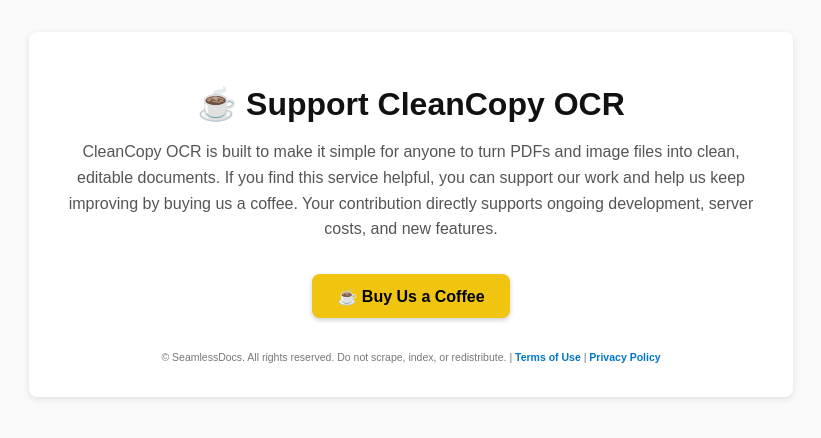
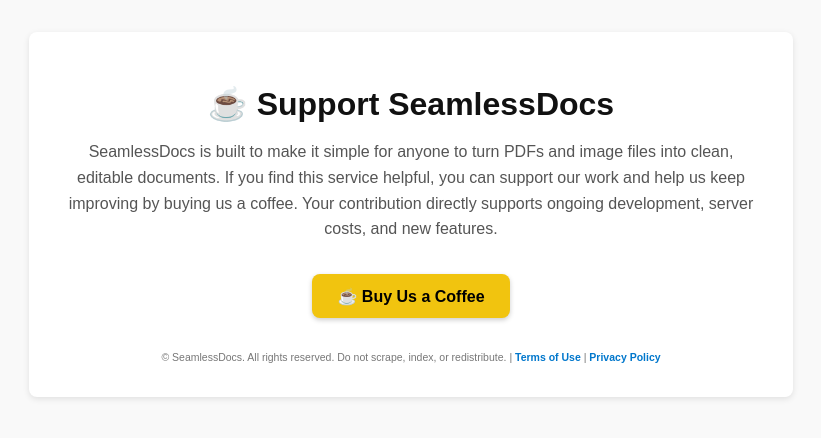
Before and after one commit to dbishop604/cleancopy_app, a Python web app: template templates/coffee.html in a window 1280 px wide. Shown: the top 438 px of the page, without its empty margins (229-1050 px from the left). Run offline with Jinja, Linux system fonts and the light colour scheme; the template is opened without the code that fills it, so the values that code supplies are empty.

Commit message:
Update coffee.html

```diff
--- a/templates/coffee.html
+++ b/templates/coffee.html
@@ -68,9 +68,9 @@
 </head>
 <body>
   <div class="container">
-    <h1>☕ Support CleanCopy OCR</h1>
+    <h1>☕ Support SeamlessDocs</h1>
     <p>
-      CleanCopy OCR is built to make it simple for anyone to turn PDFs and image files into clean, editable documents.
+      SeamlessDocs is built to make it simple for anyone to turn PDFs and image files into clean, editable documents.
       If you find this service helpful, you can support our work and help us keep improving by buying us a coffee.
       Your contribution directly supports ongoing development, server costs, and new features.
     </p>
```
